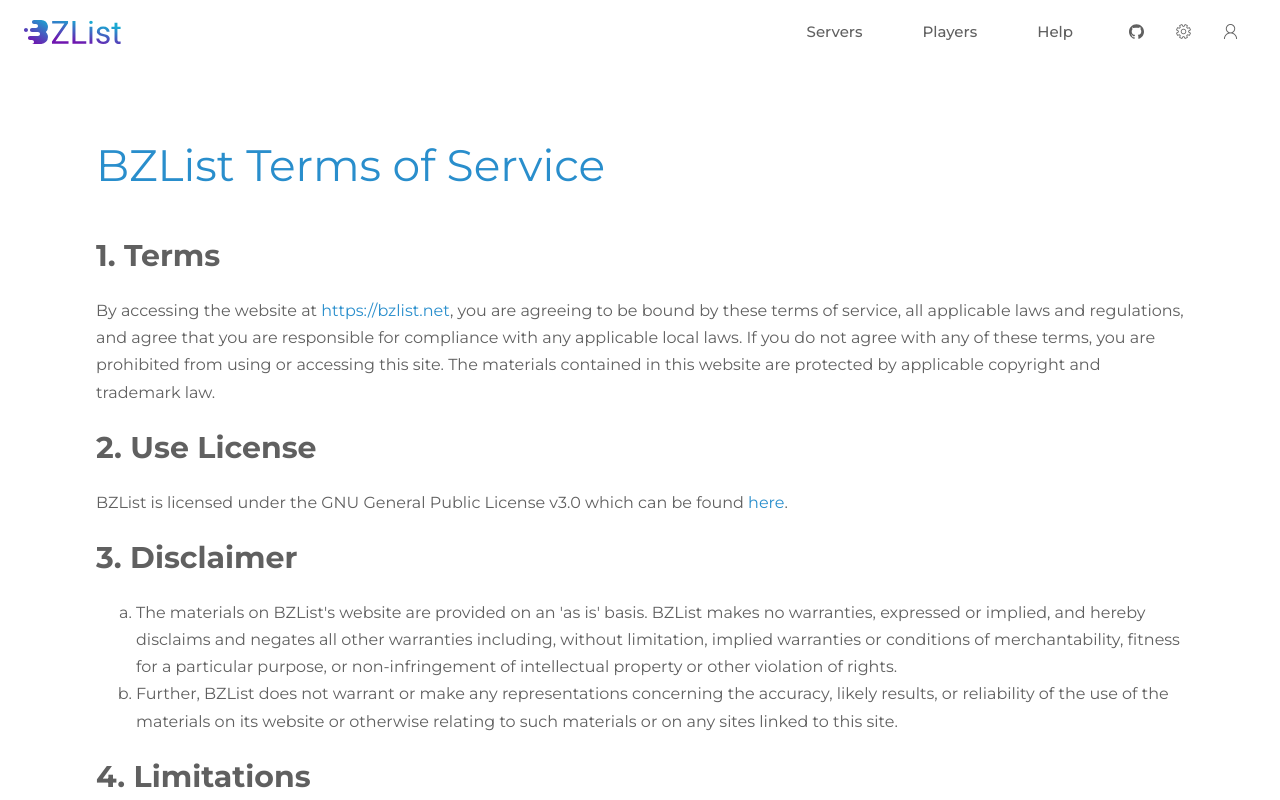
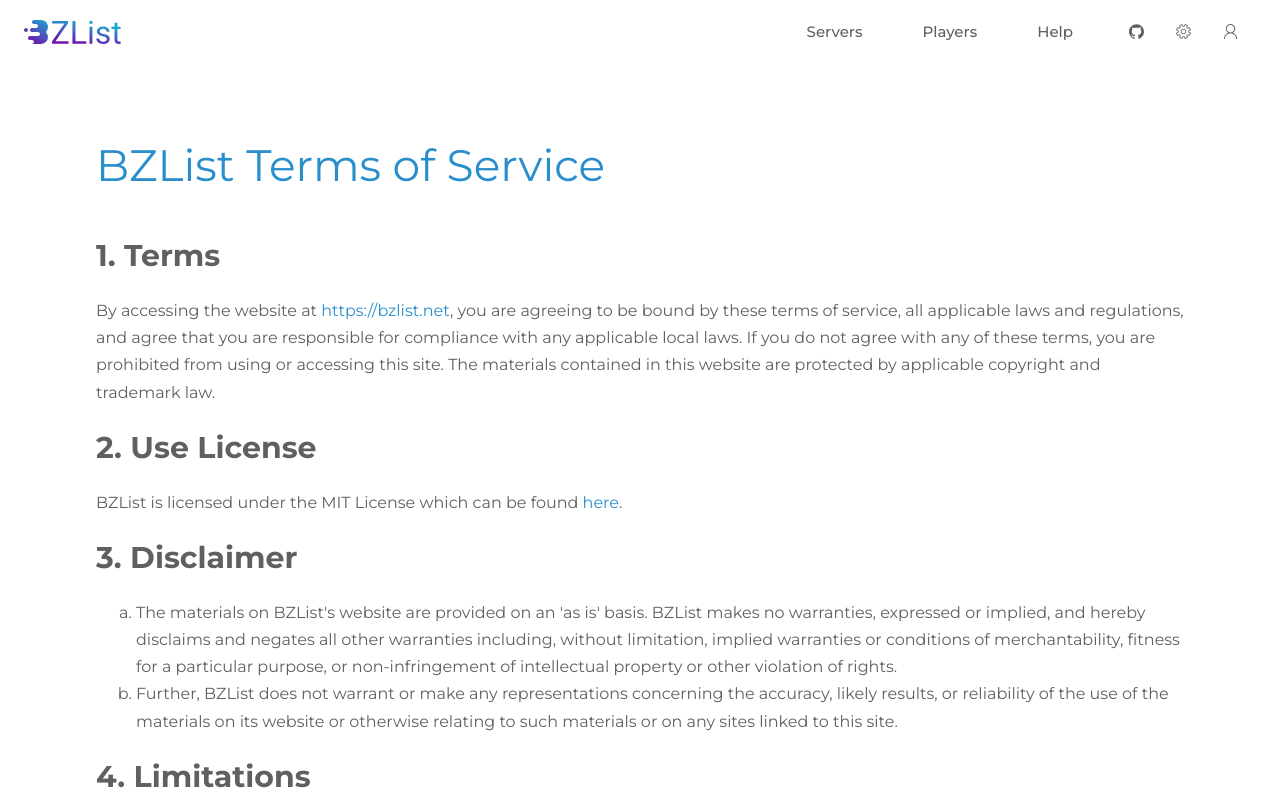
Before and after one commit to bzlist/bzlist.net, a React (Create React App) app: page /terms-of-service in a window 1280 px wide. Shown: the top 800 px of the page. Built offline with nearby package versions, Linux system fonts and the light colour scheme; no server answers.

Commit message:
Change to MIT license

```diff
--- a/src/components/TermsOfServicePage.tsx
+++ b/src/components/TermsOfServicePage.tsx
@@ -7,7 +7,7 @@ export const TermsOfServicePage = (): JSX.Element => (
     <h2>1. Terms</h2>
     <p>By accessing the website at <a href="https://bzlist.net">https://bzlist.net</a>, you are agreeing to be bound by these terms of service, all applicable laws and regulations, and agree that you are responsible for compliance with any applicable local laws. If you do not agree with any of these terms, you are prohibited from using or accessing this site. The materials contained in this website are protected by applicable copyright and trademark law.</p>
     <h2>2. Use License</h2>
-    <p>BZList is licensed under the GNU General Public License v3.0 which can be found <a href="https://github.com/bzlist/bzlist.net/blob/master/LICENSE" target="_blank" rel="noopener noreferrer">here</a>.</p>
+    <p>BZList is licensed under the MIT License which can be found <a href="https://github.com/bzlist/bzlist.net/blob/master/LICENSE" target="_blank" rel="noopener noreferrer">here</a>.</p>
     <h2>3. Disclaimer</h2>
     <ol type="a">
       <li>The materials on BZList's website are provided on an 'as is' basis. BZList makes no warranties, expressed or implied, and hereby disclaims and negates all other warranties including, without limitation, implied warranties or conditions of merchantability, fitness for a particular purpose, or non-infringement of intellectual property or other violation of rights.</li>
```
Also changed, not shown: 1 other file (tests, documents, lock files or other folders).
